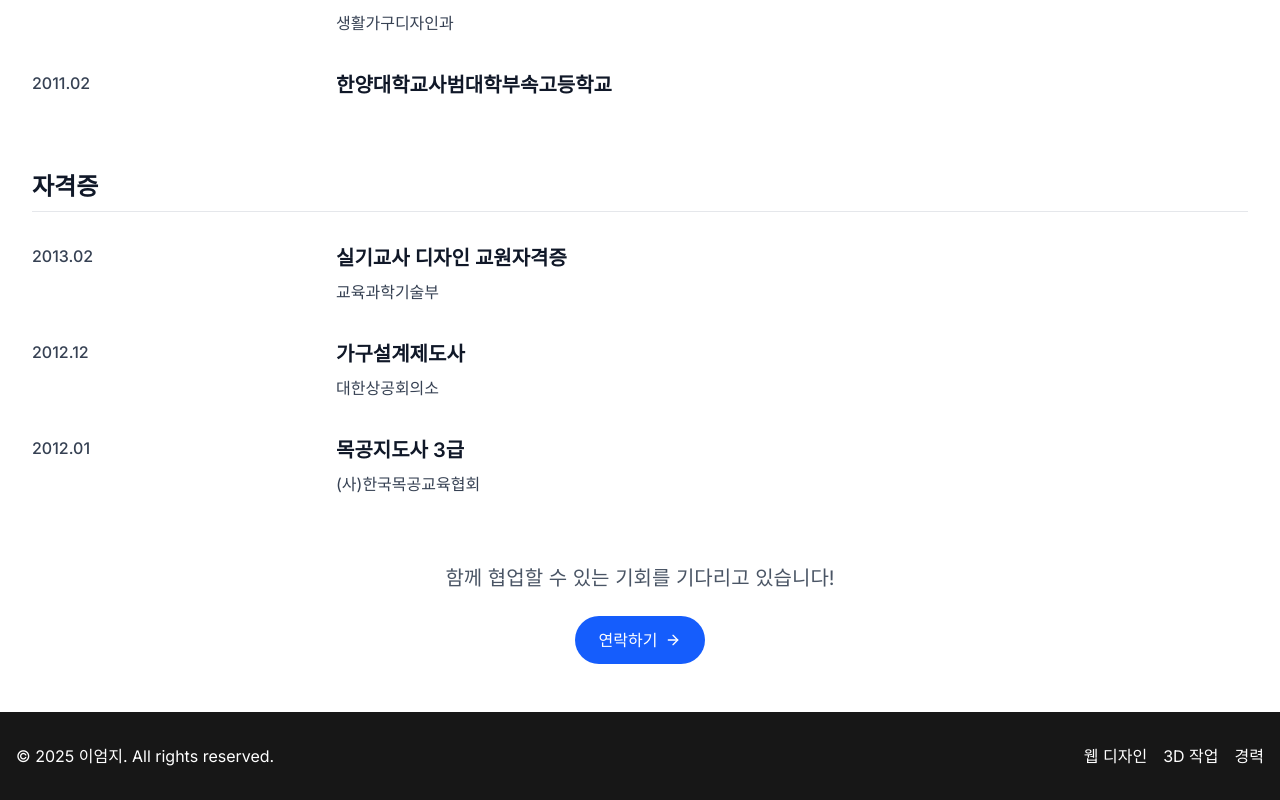
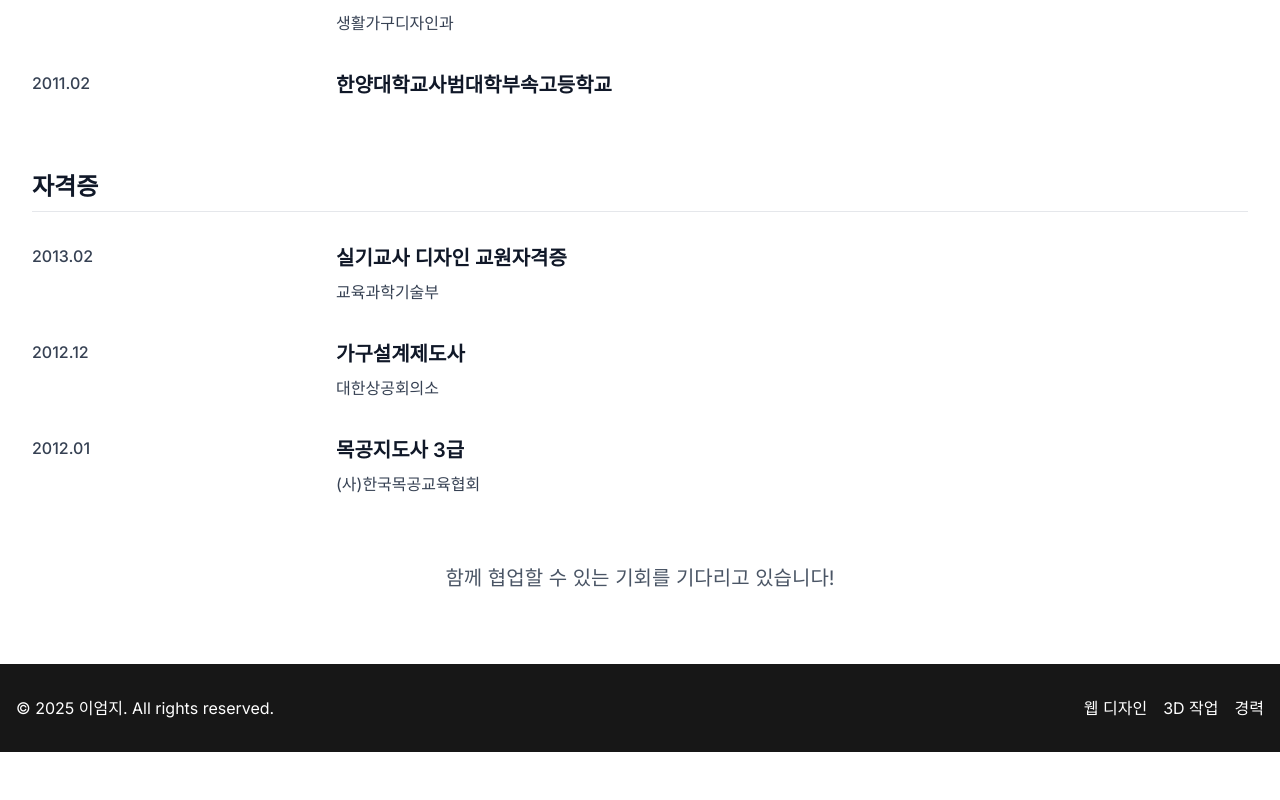
Before and after one commit to kaineus/umlee100, a Next.js app: page /about in a window 1280 px wide. Shown: the part 1516-2316 px from the top of the page. After the commit the page ends 2268 px from the top, so only its background shows below. Built offline with nearby package versions, Linux system fonts and the light colour scheme.

Commit message:
연락하기 제거

```diff
--- a/app/about/page.tsx
+++ b/app/about/page.tsx
@@ -257,13 +257,6 @@ export default function About() {
           <p className="text-xl text-gray-600 mb-6">
             함께 협업할 수 있는 기회를 기다리고 있습니다!
           </p>
-          <Link
-            href="/contact"
-            className="inline-flex items-center px-6 py-3 bg-blue-600 text-white rounded-full hover:bg-blue-700 transition-colors"
-          >
-            <span className="mr-2">연락하기</span>
-            <FiArrowRight />
-          </Link>
         </div>
       </div>
     </main>
```
